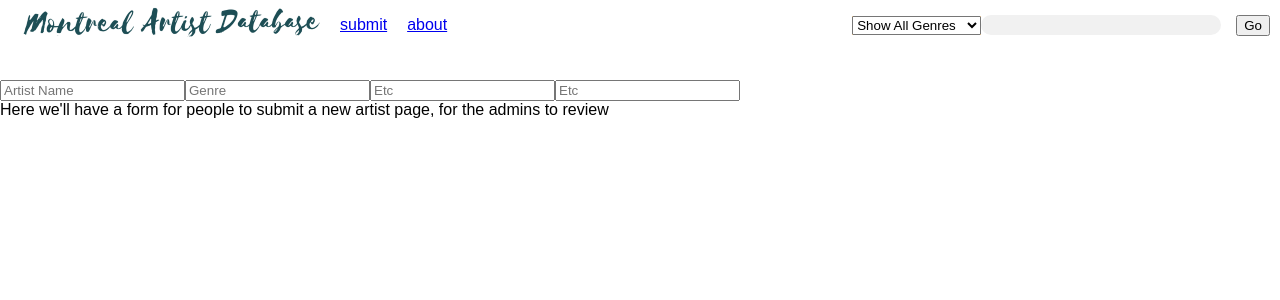
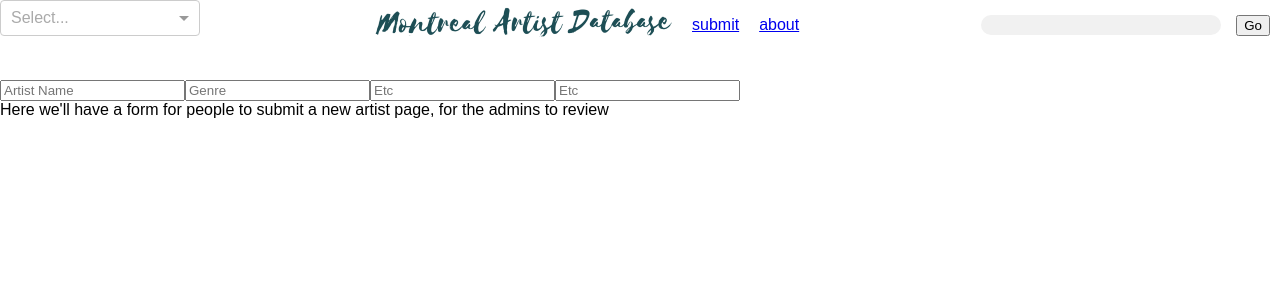
Before and after one commit to bashunaimiroy/mad-frontend, a React (Create React App) app: page /submit in a window 1280 px wide. Shown: the top 300 px of the page. Built offline with nearby package versions, Linux system fonts and the light colour scheme; no server answers.

Commit message:
add genre filter with react-select genre menu and new favicon

```diff
--- a/src/App.css
+++ b/src/App.css
@@ -25,9 +25,10 @@
   color: white;
 }
 
-.GenreFilter {
-  background-color: tan;
+.genre-filter {
+  width:200px;
 }
+
 
 .PreviewPane {
   width: 80%;
--- a/src/App.js
+++ b/src/App.js
@@ -19,8 +19,8 @@ class App extends Component {
     super()
     this.state = { bands: [], genreIDarray: [],moreResults:true}
   }
-  //this is a function for randomising the elements in an array
-  durstenfeldShuffle = (array) => {
+  //this is a Durstenfeld Shuffle function for randomising the elements in an array
+  shuffle = (array) => {
     for (let i = array.length - 1; i > 0; i--) {
       let j = Math.floor(Math.random() * (i + 1));
       [array[i], array[j]] = [array[j], array[i]];
@@ -31,11 +31,12 @@ class App extends Component {
   //array in the state, then retrieves the first twelve.
 
   loadGenreIDs = (genre) =>
+
     api.getGenreIDs(genre).then(
       results => {
-        this.setState({ genreIDarray: this.durstenfeldShuffle(results.body) },
+        this.setState({bands:[], genreDisplayed:genre, genreIDarray: this.shuffle(results.body)},
           ()=>{
-            console.log("shuffled array of band IDs is now in state");
+            console.log("loaded IDs for bands with genre:",genre);
             this.getTwelveBands()
           }
         )
@@ -72,7 +73,7 @@ class App extends Component {
     return (
       <BrowserRouter>
         <div className="App">
-          <NavBar />
+          <NavBar loadGenreIDs ={this.loadGenreIDs}/>
 
           <Route exact path="/" render={() => (
             <Dashboard bands={this.state.bands} getTwelveBands={this.getTwelveBands} moreResults={this.state.moreResults}/>)
--- a/src/components/Dashboard.js
+++ b/src/components/Dashboard.js
@@ -1,11 +1,12 @@
 import React, { Component } from 'react';
 import PreviewPane from './PreviewPane';
-import { Link } from "react-router-dom";
+// import { Link } from "react-router-dom";
 import logo from "../mad-logo.png"
 class Dashboard extends Component {
 
 
   render() {
+    const {bands,getTwelveBands,moreResults}=this.props
     return (
       <div className="Dashboard">
         <div className="header">
@@ -13,10 +14,8 @@ class Dashboard extends Component {
       </div>
 
           {this.props.bands.length ?
-            <PreviewPane
-            bands={this.props.bands}
-            getTwelveBands={this.props.getTwelveBands}
-            moreResults={this.props.moreResults}/> : <div className="little-message">loading artists...</div>
+            <PreviewPane bands={bands} getTwelveBands={getTwelveBands} moreResults={moreResults}/> :
+            <div className="little-message">loading artists...</div>
 
           }
       </div>
--- a/src/components/GenreFilter.js
+++ b/src/components/GenreFilter.js
@@ -1,18 +1,38 @@
 import React, { Component } from 'react';
-// import react-select from 'react-select'
+import Select from 'react-select'
+import 'react-select/dist/react-select.css';
+
 
 class GenreFilter extends Component {
+
+  genres = [
+    'Classical & Traditional',
+    'DJ',
+    'Electro/Pop',
+    'Experimental',
+    'Hip-Hop',
+    'Jazz',
+    'Metal',
+    'Punk',
+    'R&B, Soul, Funk',
+    'Rock/Alternative',
+    'Singer-Songwriter',
+    'World & Reggae'
+  ]
   render() {
+    const { genre } = this.props;
+  	const value = genre && genre.value;
     return (
-      <div className="GenreFilter">
-<select name="select a genre">
-  <option value="all">Show All Genres</option>
-  <option value="rockalt">Rock/Alternative</option>
-  <option value="singer">Singer-Songwriter</option>
-  <option value="electropop">Electro/Pop</option>
-  <option value="hiphop">Hip-Hop</option>
-  </select>
-      </div>
+        <Select
+          className = "genre-filter"
+          name="genre-selector"
+          value={value}
+          resetValue = {{ value: "all", label: "Show all Genres" }}
+          onChange = {this.props.handleChange}
+          options={[{ value: "all", label: "Show all Genres" },
+          ...this.genres.map(val => ({ value: val, label: val }))]
+          }
+        />
     );
   }
 }
--- a/src/components/NavBar.js
+++ b/src/components/NavBar.js
@@ -5,18 +5,29 @@ import SearchBar from "./SearchBar"
 import GenreFilter from "./GenreFilter"
 
 class NavBar extends Component {
+  constructor(){
+    super()
+    this.state={genre:"All"}
+  }
+
+  genreSet = (genre)=>{
+    this.setState({genre})
+    this.props.loadGenreIDs(genre.value)
+  }
+
   render() {
     return (
       <div className="NavBar">
+      <GenreFilter genre={this.state.genre} handleChange = {this.genreSet}/>
+
         <div className="nav-category">
           <Link to="/"><img src={linelogo} alt="logo"/></Link>
           <Link to="/submit">submit</Link>
           <Link to="/about">about</Link></div>
 
           <div className="nav-category">
-            <GenreFilter/>
             <SearchBar/>
-            <button>Go</button>
+            <button onClick={()=>this.props.loadGenreIDs(this.state.genre)}>Go</button>
             </div>
           </div>
     );
--- a/src/components/PreviewPane.js
+++ b/src/components/PreviewPane.js
@@ -13,7 +13,7 @@ height: 100%;
 justify-content:center;
 grid-gap: 1em 3%;
 max-width:65%;
-margin:0 auto;
+margin:0 auto 25px;
 `
 
 class PreviewPane extends Component {
@@ -34,7 +34,7 @@ class PreviewPane extends Component {
   >
                 <CardWrapper>
       {this.props.bands.map(band=><ArtistCard band={band} key={band.band_id}/>)}
-
+      {this.props.moreResults?null:<div style={{textAlign:"center",border:"1px dotted gray"}}>end of results</div>}
                 </CardWrapper>
                 </InfiniteScroll>
 
```
Also changed, not shown: 1 other file (tests, documents, lock files or other folders).
